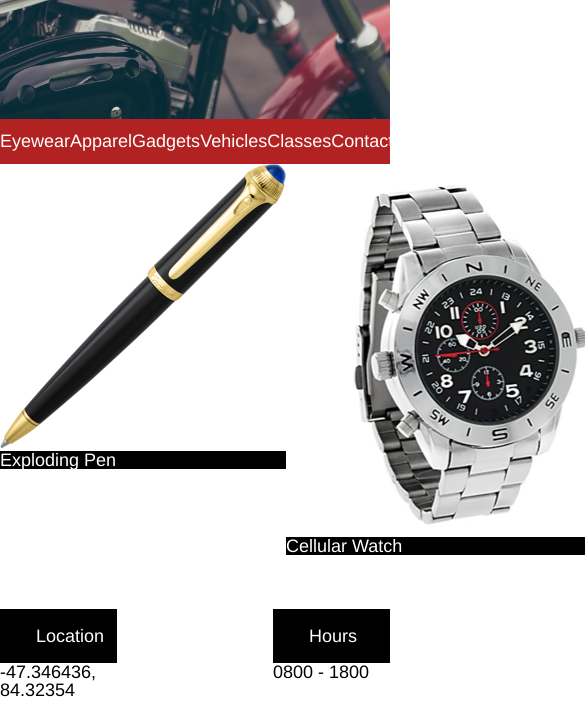
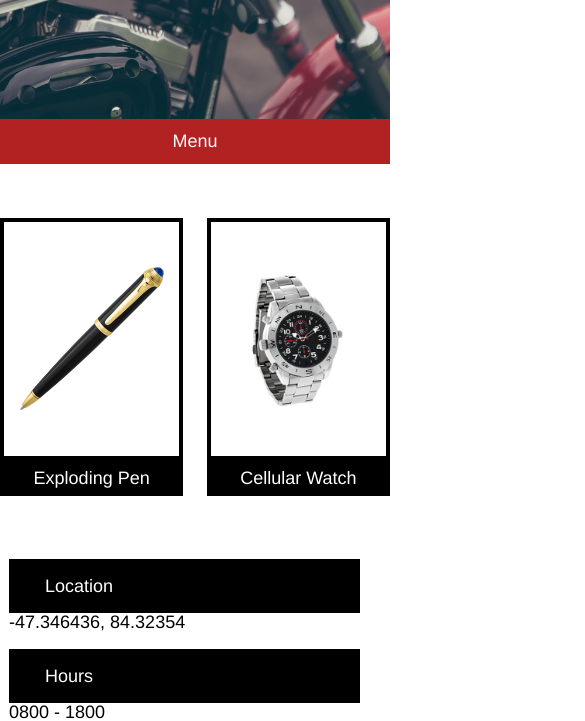
Before and after one commit to hindmiguel/secretagentsupply, a plain HTML site: page index.html in a window 390 px wide. Shown: the part 382-1103 px from the top of the page, 585 px wide, since content can reach past the window. Drawn offline with Linux system fonts and the light colour scheme.

Commit message:
Finish media queries

```diff
--- a/index.html
+++ b/index.html
@@ -48,16 +48,22 @@
 
     <div class="container">
       <div class="inventory">
-        <div class="product product-image">
-          <img src="./resources/images/pen.png">
+        <div class="product">
+          <div class="product-image">
+            <img src="./resources/images/pen.png">
+          </div>
           <h3 class="text">Exploding Pen</h3>
         </div>
         <div class="product watch">  <!-- this .watch to set display to none when in mobile screen -->
+          <div class="product-image">
           <img src="./resources/images/watch.png">
+          </div>
           <h3 class="text">Cellular Watch</h3>
         </div>
         <div class="product glasses">
-          <img src="./resources/images/glasses.png"> <!-- this .glasses is to set display to none when screen smaller thatn 1024px -->
+          <div class="product-image">
+            <img src="./resources/images/glasses.png"> <!-- this .glasses is to set display to none when screen smaller thatn 1024px -->
+          </div>
           <h3 class="text">Thermal Glasses</h3>
         </div>
       </div>
--- a/resources/css/style.css
+++ b/resources/css/style.css
@@ -73,6 +73,18 @@ html {
 
 /* MENU SECTION */
 
+@media only screen and (max-width: 1024px) {
+  .menu-section ul {
+    display: none;
+  }
+
+  .menu-section .mobile {
+    display: block;
+    text-align: center;
+  }
+}
+
+
 .mobile {
   display: none;
 }
@@ -94,21 +106,49 @@ nav ul {    /* USING EITHER .menu-section ul {} -or- .menu-section .container {}
 /* INVENTORY SECTION */
 
 
+@media only screen and (max-width: 1024px) {
+  .inventory .product {
+    width: 47%;
+  }
+
+  .glasses {
+    display: none;
+  }
+}
+
 .inventory {
   display: flex;
   justify-content: space-between;
+  align-items: center;
   margin-bottom: 3rem;
+  margin-top: 3rem;
 }
 
-.contact {
+.product {
+  width: 30%;
+}
+
+.product-image {
   display: flex;
-  justify-content: space-between;
+  justify-content: center;
+  align-items: center;
+  border: 4px solid black; /*this sets the div of the img and not the div including the img + text*/
+  height: 9rem;   /*this sets the height limit for the image inside the div*/
+  padding: 2rem;  /*this sets padding (space) around the image*/
+}
+
+.product img {
+  /*height: 9rem*/ /* if this was set the image would be unproportional*/
+  max-width: 8rem;
+}
+
+.text {
+  background-color: black;
+  padding: .5rem 0 .5rem 0;
+  text-align: center
 }
 
 
-.text {
-  background-color: black;
-}
 
 /* CONTACT SECTION */
 
@@ -119,6 +159,28 @@ nav ul {    /* USING EITHER .menu-section ul {} -or- .menu-section .container {}
 
 .info {
   width: 30%;
+}
+
+.contact {
+  display: flex;
+  justify-content: space-between;
+}
+
+@media only screen and (max-width: 480px) {
+  .info {
+    width: 90%;
+    margin: .5rem;
+  }
+
+  .contact {
+    display: flex;
+    flex-wrap: wrap;
+
+  }
+
+
+
+
 }
 
 .info .contact-text {
@@ -138,3 +200,9 @@ nav ul {    /* USING EITHER .menu-section ul {} -or- .menu-section .container {}
 .copyright .container {
   text-align: left;
 }
+
+@media only screen and (max-width: 480px) {
+  .copyright .container {
+    text-align: center;
+  }
+}
```
